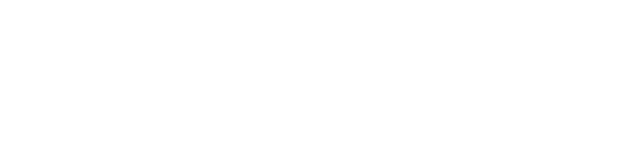
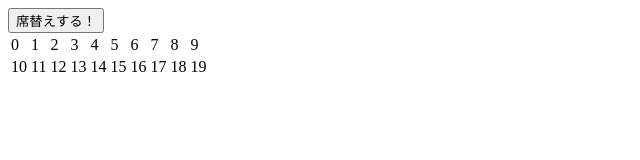
Before and after one commit to yukimine-archive/change_seating, a plain HTML site: page index.html in a window 1280 px wide. Shown: the whole page, without its empty margins (0-640 px from the left). Drawn offline with Linux system fonts and the light colour scheme.

Commit message:
最低限のUIを実装 #3

```diff
--- a/index.html
+++ b/index.html
@@ -6,5 +6,31 @@
 </head>
 <body>
     <script src="js/change_seating.js"></script>
+    <input type="button" value="席替えする！" onClick="main()">
+    <table>
+        <tr>
+            <td id="seat0">0</td>
+            <td id="seat1">1</td>
+            <td id="seat2">2</td>
+            <td id="seat3">3</td>
+            <td id="seat4">4</td>
+            <td id="seat5">5</td>
+            <td id="seat6">6</td>
+            <td id="seat7">7</td>
+            <td id="seat8">8</td>
+            <td id="seat9">9</td>
+        </tr>
+        <tr>
+            <td id="seat10">10</td>
+            <td id="seat11">11</td>
+            <td id="seat12">12</td>
+            <td id="seat13">13</td>
+            <td id="seat14">14</td>
+            <td id="seat15">15</td>
+            <td id="seat16">16</td>
+            <td id="seat17">17</td>
+            <td id="seat18">18</td>
+            <td id="seat19">19</td>
+        </tr>
 </body>
 </html>
--- a/js/change_seating.js
+++ b/js/change_seating.js
@@ -33,7 +33,9 @@ function change_seating() {
     return seats;
 }
 
-// main
-(function () {
-    console.log(change_seating());
-})();
+function main() {
+    var seats_list = change_seating();
+    for (var i = 0; i < 20; i++) {
+        document.getElementById("seat" + i).innerHTML = seats_list[i];
+    }
+};
```
